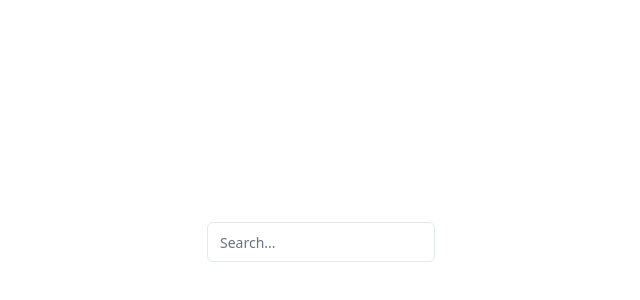
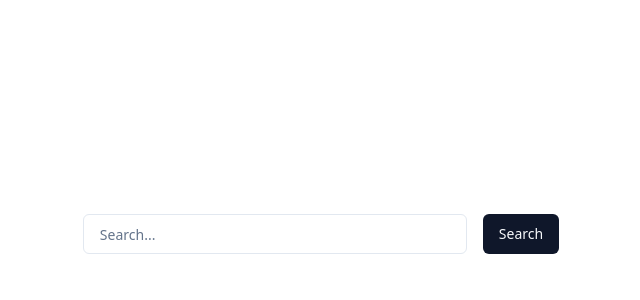
Before and after one commit to VictorlReis/bing-search-app, a React (Vite) app: page / in a window 1280 px wide. Shown: the part 158-458 px from the top of the page, without its empty margins (319-959 px from the left). Built offline with nearby package versions, Linux system fonts and the light colour scheme.

Commit message:
feat: useSearch and handleSearch

```diff
--- a/package.json
+++ b/package.json
@@ -10,7 +10,10 @@
     "preview": "vite preview"
   },
   "dependencies": {
+    "@hookform/resolvers": "^3.3.4",
+    "@radix-ui/react-label": "^2.0.2",
     "@radix-ui/react-slot": "^1.0.2",
+    "axios": "^1.6.7",
     "class-variance-authority": "^0.7.0",
     "clsx": "^2.1.0",
     "lucide-react": "^0.320.0",
--- a/src/components/SearchForm.tsx
+++ b/src/components/SearchForm.tsx
@@ -1,10 +1,40 @@
+import { useState } from "react";
+import { Button } from "./ui/button";
 import { Input } from "./ui/input";
+import useSearch from "@/hooks/useSearch";
 
 const SearchForm = () => {
+  const [query, setSearchText] = useState("");
+  const { searchResults, loading, error, search } = useSearch();
+
+  const handleSearch = async (e) => {
+    e.preventDefault();
+    search(query);
+  };
+
   return (
-    <div className="flex items-center justify-center h-screen">
-      <div>
-        <Input type="text" placeholder="Search..." />
+    <div className="flex flex-col bg-background text-foreground items-center justify-center h-screen">
+      {" "}
+      <div className="flex items-center space-x-4">
+        <Input
+          type="text"
+          placeholder="Search..."
+          className="w-96 p-4"
+          onChange={(e) => setSearchText(e.target.value)}
+          disabled={loading}
+        />
+        <Button type="button" onClick={handleSearch}>
+          {loading ? "Searching..." : "Search"}
+        </Button>
+      </div>
+      <div className="mt-4">
+        {searchResults.map((result) => {
+          return (
+            <div key={result.id}>
+              <a href={result.url}>{result.name}</a>
+            </div>
+          );
+        })}
       </div>
     </div>
   );
--- /dev/null
+++ b/src/components/ui/label.tsx
@@ -0,0 +1,24 @@
+import * as React from "react"
+import * as LabelPrimitive from "@radix-ui/react-label"
+import { cva, type VariantProps } from "class-variance-authority"
+
+import { cn } from "@/lib/utils"
+
+const labelVariants = cva(
+  "text-sm font-medium leading-none peer-disabled:cursor-not-allowed peer-disabled:opacity-70"
+)
+
+const Label = React.forwardRef<
+  React.ElementRef<typeof LabelPrimitive.Root>,
+  React.ComponentPropsWithoutRef<typeof LabelPrimitive.Root> &
+    VariantProps<typeof labelVariants>
+>(({ className, ...props }, ref) => (
+  <LabelPrimitive.Root
+    ref={ref}
+    className={cn(labelVariants(), className)}
+    {...props}
+  />
+))
+Label.displayName = LabelPrimitive.Root.displayName
+
+export { Label }
--- /dev/null
+++ b/src/hooks/useSearch.ts
@@ -0,0 +1,33 @@
+import { useState } from "react";
+import axios from "axios";
+
+const useSearch = () => {
+  const [searchResults, setSearchResults] = useState([]);
+  const [loading, setLoading] = useState(false);
+  const [error, setError] = useState<null | string>("");
+
+  const search = async (query: string) => {
+    setError(null);
+    try {
+      setLoading(true);
+      const response = await axios.get(
+        `https://api.bing.microsoft.com/v7.0/search?q=${query}`,
+        {
+          headers: {
+            "Ocp-Apim-Subscription-Key": "",
+          },
+        },
+      );
+
+      setSearchResults(response.data.webPages.value);
+    } catch (error) {
+      setError("Error fetching search results");
+    } finally {
+      setLoading(false);
+    }
+  };
+
+  return { searchResults, loading, error, search };
+};
+
+export default useSearch;
```
